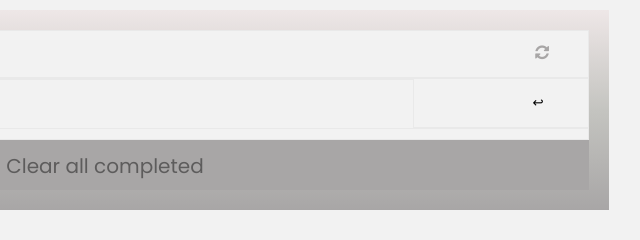
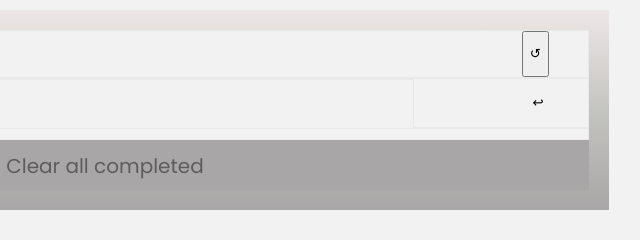
Before and after one commit to Amazinggracee/To-Do-list, a website built with webpack: page src/index.html in a window 1280 px wide. Shown: the full height of the page, 535-1175 px from the left. Built offline with nearby package versions, Linux system fonts and the light colour scheme; a web font is replaced by a local one.

Commit message:
Add reset

```diff
--- a/src/index.html
+++ b/src/index.html
@@ -15,7 +15,7 @@
     <section id="todolist-app-section">
         <div class="header">
             <h1>Today's To Do</h1>
-            <i class="fa fa-refresh" aria-hidden="true"></i>
+            <button class="reset">&#8634;</button>
         </div>
         <form class="form">
             <input autocomplete="off" type="text" id="title" class="inputs" placeholder="Added to your list..." />
```
